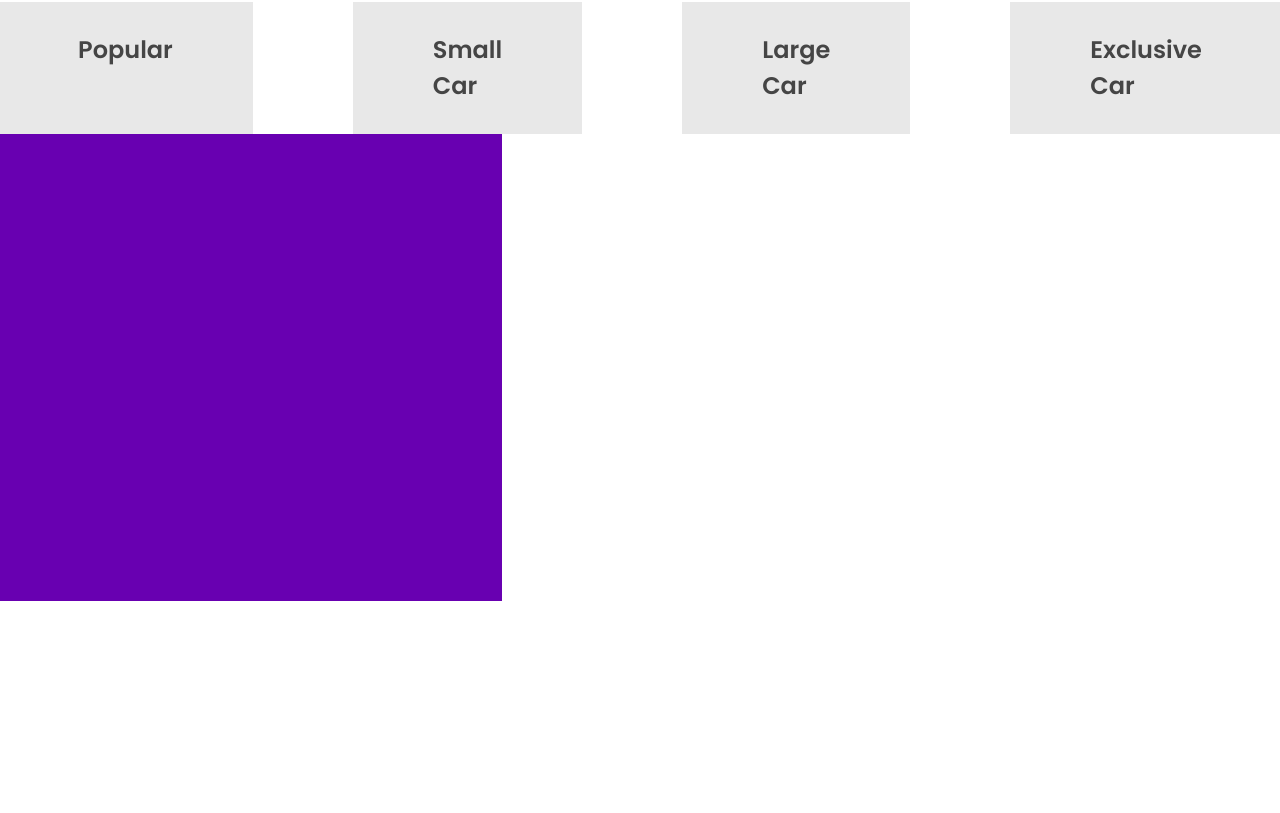
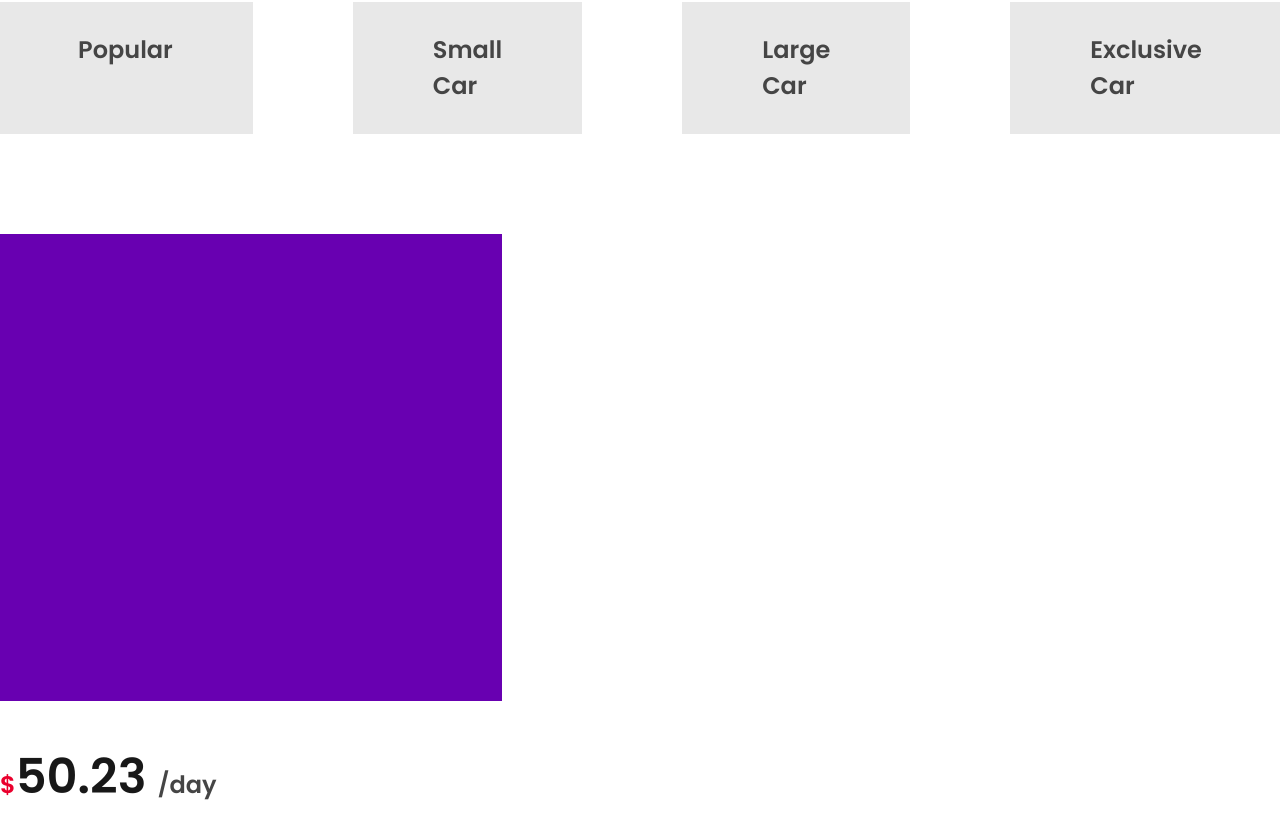
Before and after one commit to shoumen-shomu/speedyrent, a React (Vite) app: page / in a window 1280 px wide. Shown: the part 5513-6326 px from the top of the page. Before the commit the page ends 6154 px from the top, so only its background shows below. Built offline with nearby package versions, Linux system fonts and the light colour scheme.

Commit message:
Refactor Products component: add margin to container and adjust image layout

```diff
--- a/src/components/Products.jsx
+++ b/src/components/Products.jsx
@@ -6,9 +6,22 @@ import Container from "./Container";
 const Products = () => {
   return (
     <>
-      <div className="">
+      <div className="mt-25">
         <Container>
-          <Images className={"mb-10"} imgSrc={productImg} />
+          <Images imgSrc={productImg} />
+          <div className="mt-10">
+            <div className="flex">
+              <p className="font-pop font-semibold text-[48px] text-[#181818] leading-[150%]">
+                <span className="font-pop font-semibold text-[24px] text-[#EA002D] leading-[150%]">
+                  $
+                </span>
+                50.23{" "}
+                <span className="font-pop font-semibold text-[24px] text-[#454545] leading-[150%]">
+                  /day
+                </span>
+              </p>
+            </div>
+          </div>
         </Container>
       </div>
     </>
```
